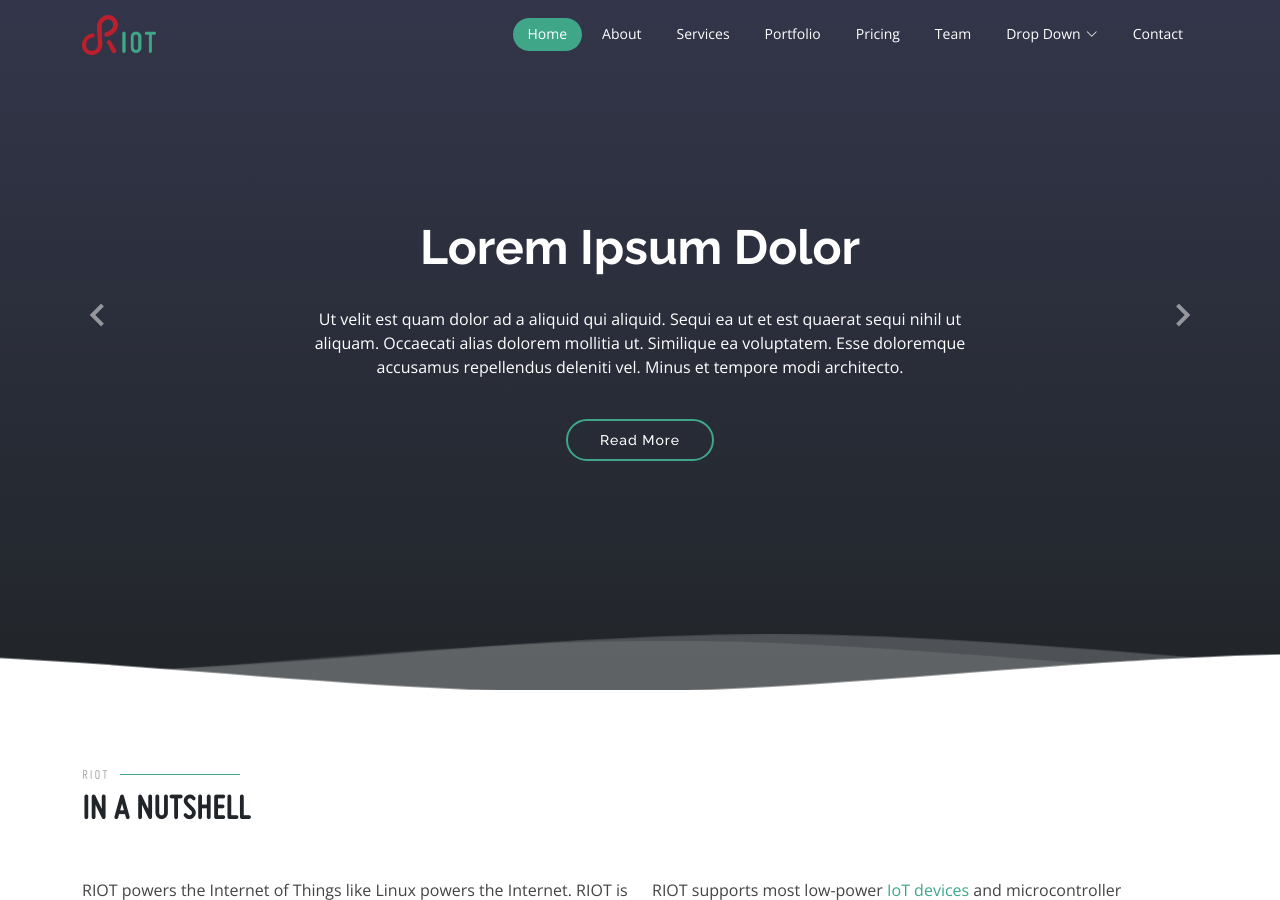
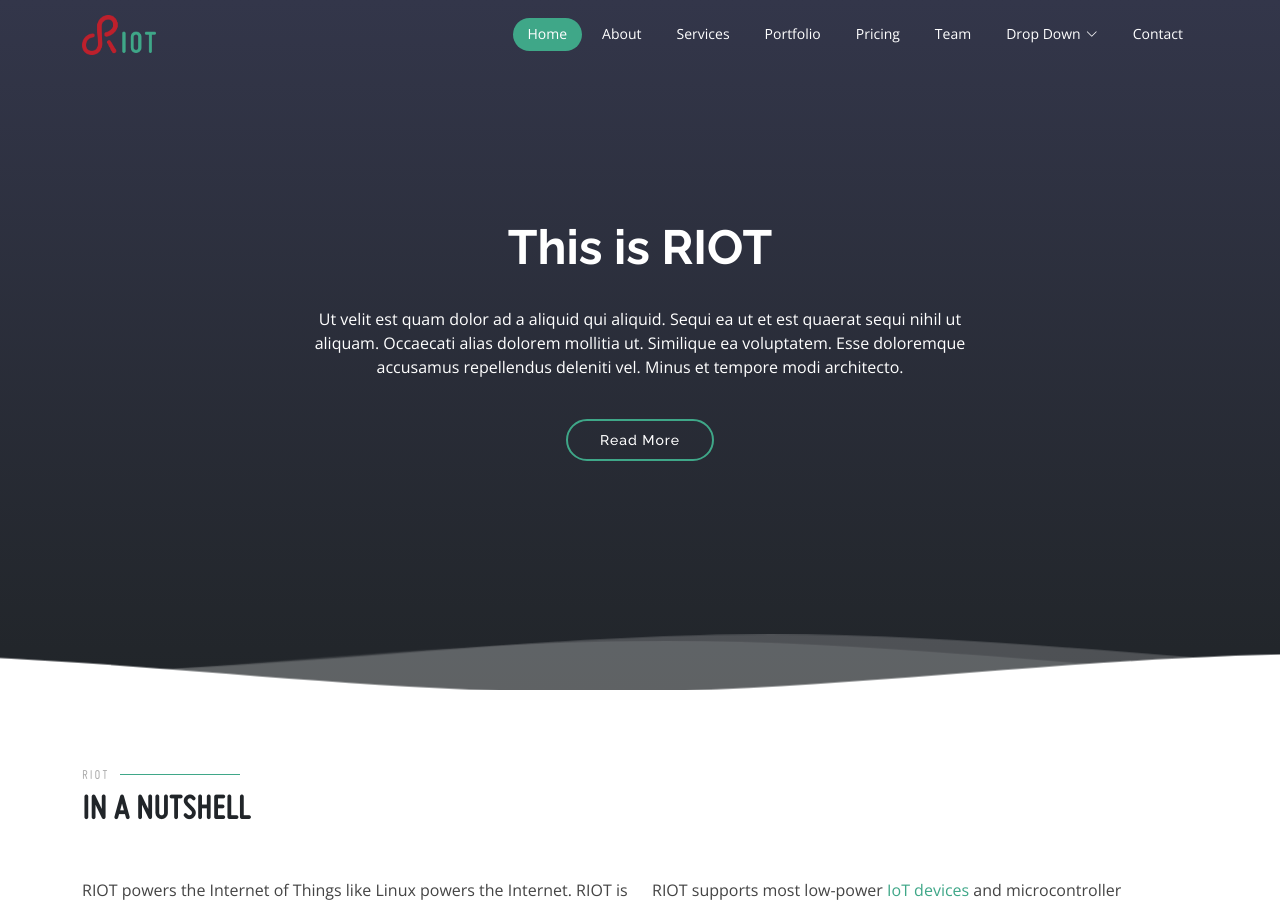
Before and after one commit to RIOT-OS/riot-os.org, a Jekyll site: the page built from index.html, in a window 1280 px wide and 900 px high. Built offline with Jekyll 4.4.1, drawn with Linux system fonts in a browser that asks for light colours; some web fonts are replaced.

Commit message:
remove slides and buttons

```diff
--- a/index.html
+++ b/index.html
@@ -14,32 +14,6 @@
           <a href="#about" class="btn-get-started animate__animated animate__fadeInUp scrollto">Read More</a>
         </div>
       </div>
-
-      <!-- Slide 2 -->
-      <div class="carousel-item">
-        <div class="carousel-container">
-          <h2 class="animate__animated animate__fadeInDown">Lorem Ipsum Dolor</h2>
-          <p class="animate__animated animate__fadeInUp">Ut velit est quam dolor ad a aliquid qui aliquid. Sequi ea ut et est quaerat sequi nihil ut aliquam. Occaecati alias dolorem mollitia ut. Similique ea voluptatem. Esse doloremque accusamus repellendus deleniti vel. Minus et tempore modi architecto.</p>
-          <a href="#about" class="btn-get-started animate__animated animate__fadeInUp scrollto">Read More</a>
-        </div>
-      </div>
-
-      <!-- Slide 3 -->
-      <div class="carousel-item">
-        <div class="carousel-container">
-          <h2 class="animate__animated animate__fadeInDown">Sequi ea ut et est quaerat</h2>
-          <p class="animate__animated animate__fadeInUp">Ut velit est quam dolor ad a aliquid qui aliquid. Sequi ea ut et est quaerat sequi nihil ut aliquam. Occaecati alias dolorem mollitia ut. Similique ea voluptatem. Esse doloremque accusamus repellendus deleniti vel. Minus et tempore modi architecto.</p>
-          <a href="#about" class="btn-get-started animate__animated animate__fadeInUp scrollto">Read More</a>
-        </div>
-      </div>
-
-      <a class="carousel-control-prev" href="#heroCarousel" role="button" data-bs-slide="prev">
-        <span class="carousel-control-prev-icon bx bx-chevron-left" aria-hidden="true"></span>
-      </a>
-
-      <a class="carousel-control-next" href="#heroCarousel" role="button" data-bs-slide="next">
-        <span class="carousel-control-next-icon bx bx-chevron-right" aria-hidden="true"></span>
-      </a>
 
     </div>
 
```
